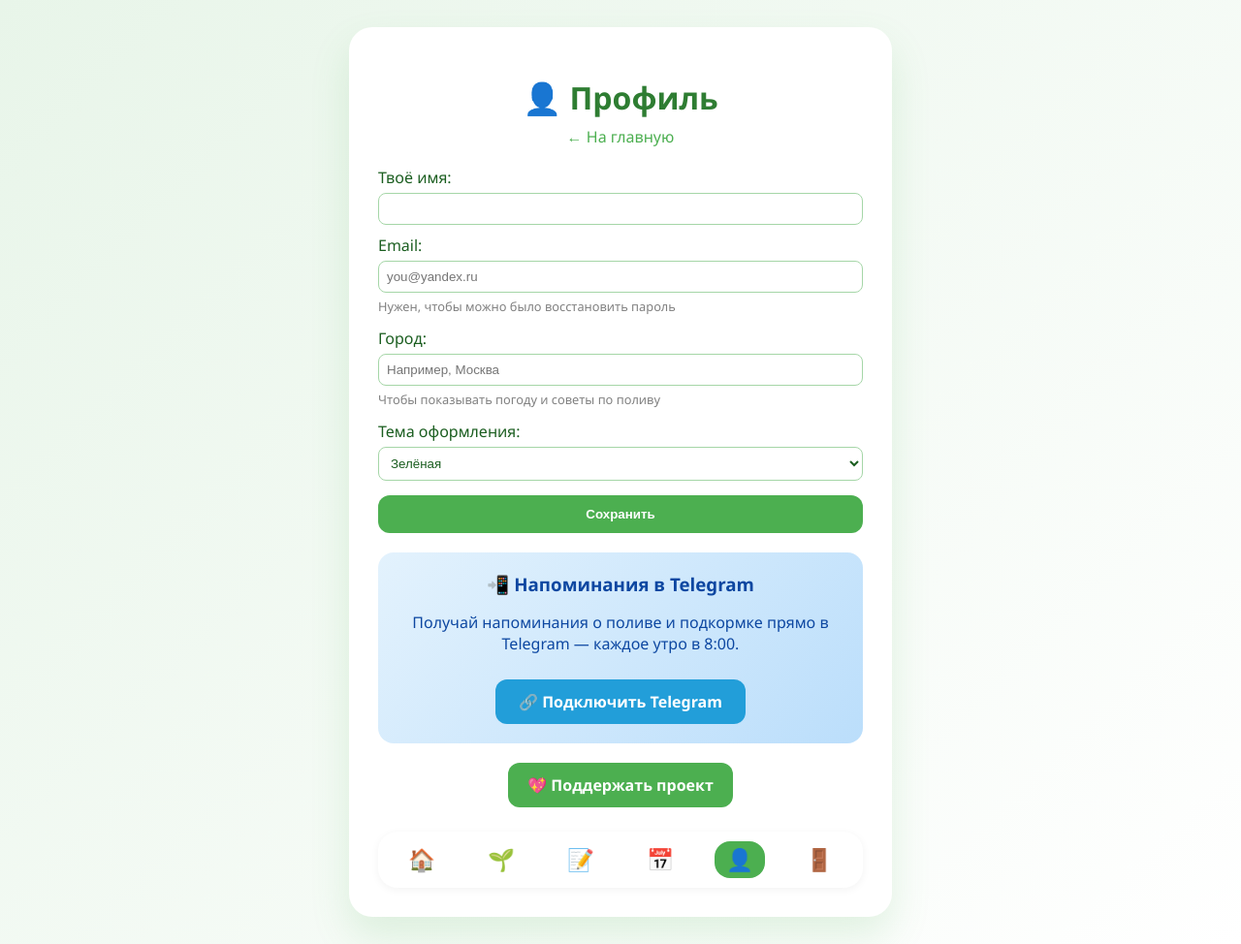
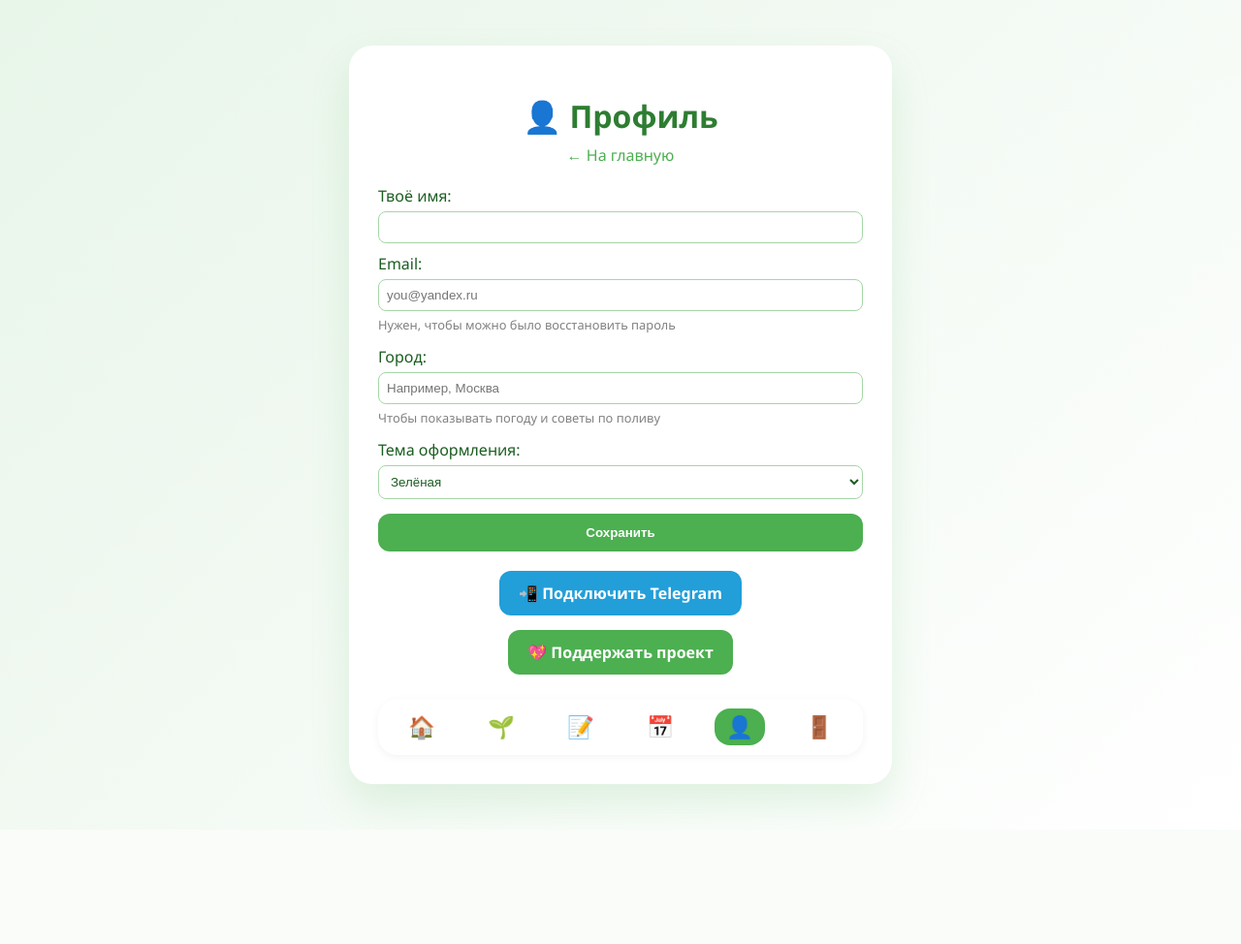
Before and after one commit to wepsayr/My-garden, a Python web app: template templates/profile.html in a window 1280 px wide. Shown: the whole page at 97% size. After the commit the page ends 839 px from the top, so only its background shows below. Run offline with Jinja, Linux system fonts and the light colour scheme; the template is opened without the code that fills it: most values are stand-ins (such as "Sample title", 1, 10 or a date in 2020).

Commit message:
profile.html

```diff
--- a/templates/profile.html
+++ b/templates/profile.html
@@ -7,55 +7,6 @@
     <link rel="stylesheet" href="/static/style.css">
     <link rel="manifest" href="/static/manifest.json">
     <meta name="theme-color" content="#4caf50">
-    <style>
-        .telegram-box {
-            background: linear-gradient(135deg, #e3f2fd, #bbdefb);
-            border-radius: 16px;
-            padding: 20px;
-            margin: 20px 0;
-            text-align: center;
-            color: #0d47a1;
-        }
-        .telegram-box h3 {
-            margin-top: 0;
-            margin-bottom: 10px;
-            color: #0d47a1;
-        }
-        .telegram-connected {
-            background: linear-gradient(135deg, #c8e6c9, #a5d6a7);
-            color: #1b5e20;
-        }
-        .telegram-connected h3 {
-            color: #1b5e20;
-        }
-        .telegram-btn {
-            display: inline-block;
-            padding: 12px 24px;
-            background: #229ED9;
-            color: white;
-            text-decoration: none;
-            border: none;
-            border-radius: 12px;
-            font-weight: 600;
-            font-size: 1em;
-            margin-top: 10px;
-            cursor: pointer;
-        }
-        .telegram-btn:hover {
-            background: #1a7eb0;
-        }
-        .telegram-disconnect {
-            display: inline-block;
-            padding: 10px 20px;
-            background: #ef5350;
-            color: white;
-            border: none;
-            border-radius: 12px;
-            font-weight: 600;
-            cursor: pointer;
-            margin-top: 10px;
-        }
-    </style>
 </head>
 <body class="theme-{{ user.theme }}">
     <div class="container">
@@ -106,31 +57,30 @@
             <button type="submit" class="btn-primary">Сохранить</button>
         </form>
 
-        <!-- Telegram -->
-        <div class="telegram-box {% if user.telegram_id %}telegram-connected{% endif %}">
-            <h3>📲 {% if user.telegram_id %}Telegram подключён{% else %}Напоминания в Telegram{% endif %}</h3>
+        <div style="text-align: center; margin-top: 20px;">
             {% if user.telegram_id %}
-                <p>Каждое утро в 8:00 я присылаю задачи на день в Telegram.</p>
+                <div style="display:inline-block; padding: 12px 20px; background: #c8e6c9; color: #1b5e20; border-radius: 12px; font-weight: 600; margin-bottom: 10px;">
+                    ✅ Telegram подключён
+                </div>
                 <form method="POST" action="/telegram/disconnect" style="display:inline;">
-                    <button type="submit" class="telegram-disconnect"
+                    <button type="submit"
+                            style="display:inline-block; padding: 12px 20px; background: #ef5350; color: white; border: none; border-radius: 12px; font-weight: 600; cursor: pointer;"
                             onclick="return confirm('Отключить напоминания в Telegram?');">
                         Отключить
                     </button>
                 </form>
             {% else %}
-                <p>Получай напоминания о поливе и подкормке прямо в Telegram — каждое утро в 8:00.</p>
                 {% if telegram_bot_username %}
                     <a href="https://t.me/{{ telegram_bot_username }}?start={{ user.username }}"
-                       target="_blank" class="telegram-btn">
-                        🔗 Подключить Telegram
+                       target="_blank"
+                       style="display:inline-block; padding: 12px 20px; background: #229ED9; color: white; text-decoration: none; border-radius: 12px; font-weight: 600;">
+                        📲 Подключить Telegram
                     </a>
-                {% else %}
-                    <p style="font-size:0.85em; opacity:0.7;">Бот пока не настроен. Обратись к администратору.</p>
                 {% endif %}
             {% endif %}
         </div>
 
-        <div style="text-align: center; margin-top: 20px;">
+        <div style="text-align: center; margin-top: 15px;">
             <a href="https://yoomoney.ru/to/4100119622077431" target="_blank" style="display: inline-block; padding: 12px 20px; background: var(--primary); color: white; text-decoration: none; border-radius: 12px; font-weight: 600;">💖 Поддержать проект</a>
         </div>
 
```
